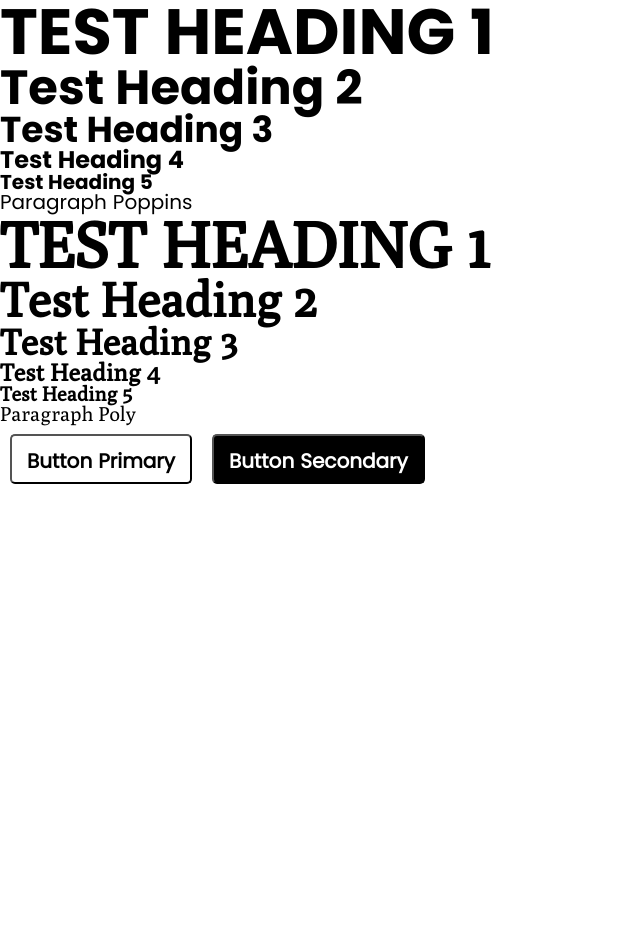
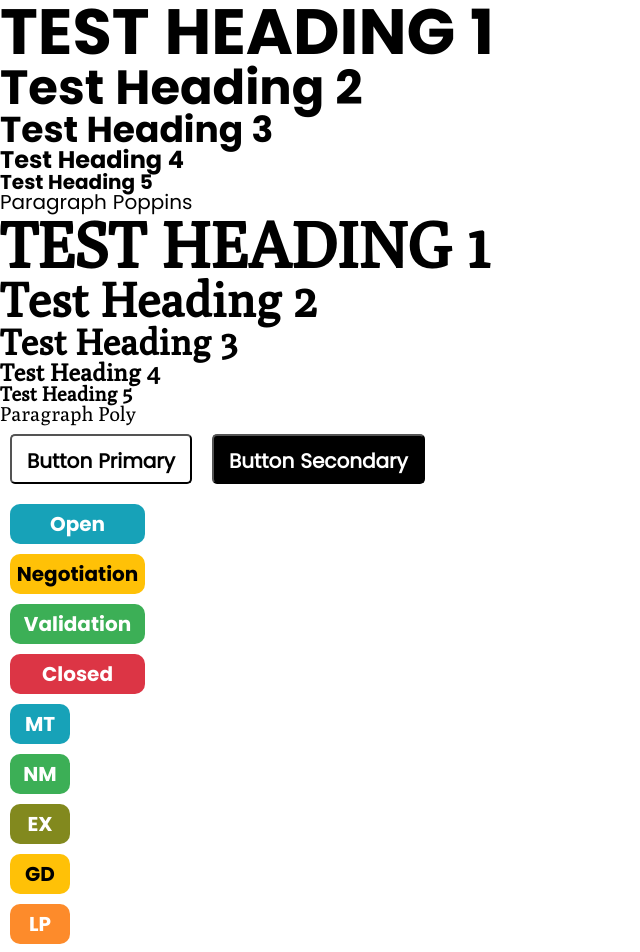
Before and after one commit to hannahazan/MagicTrade-front, an Angular app: page / in a window 1280 px wide. Shown: the top 952 px of the page, without its empty margins (0-640 px from the left). Before the commit the page ends 800 px from the top, so only its background shows below. Built offline with nearby package versions, Linux system fonts and the light colour scheme.

Commit message:
Feature : component state

```diff
--- a/src/app/app.component.html
+++ b/src/app/app.component.html
@@ -14,3 +14,4 @@
 <p class="paragraph-poly">Paragraph Poly</p>
 
 <app-button></app-button>
+<app-states></app-states>
--- a/src/app/app.component.ts
+++ b/src/app/app.component.ts
@@ -1,11 +1,13 @@
 import { Component } from '@angular/core';
 import {ButtonComponent} from "./components/button/button.component";
+import {StatesComponent} from "./components/states/states.component";
 
 @Component({
   selector: 'app-root',
   standalone: true,
   imports: [
-    ButtonComponent
+    ButtonComponent,
+    StatesComponent
   ],
   templateUrl: './app.component.html',
 })
--- /dev/null
+++ b/src/app/components/states/states.component.html
@@ -0,0 +1,11 @@
+<p class="States States--open">Open
+<p class="States States--negotiation">Negotiation</p>
+<p class="States States--validation">Validation</p>
+<p class="States States--closed">Closed</p>
+<p class="States States--mint">MT</p>
+<p class="States States--near-mint">NM</p>
+<p class="States States--excellent">EX</p>
+<p class="States States--good">GD</p>
+<p class="States States--light-played">LP</p>
+<p class="States States--played">PL</p>
+<p class="States States--poor">PO</p>
--- a/src/scss/abstracts/_variables.scss
+++ b/src/scss/abstracts/_variables.scss
@@ -28,6 +28,7 @@
 $font-size-36: 2.25rem; // 36px
 $font-size-24: 1.5rem; // 24px
 $font-size-20: 1.25rem; // 20px
+$font-size-18: 1.125rem; // 18px
 $font-size-16: 1rem; // 16px
 $font-size-14: .875rem; // 14px
 $font-size-12: .75rem; // 12px
--- /dev/null
+++ b/src/scss/components/atoms/_states.scss
@@ -0,0 +1,98 @@
+/********************************************
+************** SCSS Variables ***************
+********************************************/
+
+// Font size
+$state-font-size--mobile: $font-size-16;
+$state-font-size--tablet: $font-size-18;
+$state-font-size--desktop: $font-size-20;
+
+// State Height
+$state-height--mobile: 20px;
+$state-height--tablet: 30px;
+$state-height--desktop: 40px;
+
+/********************************************
+************** Custom properties ************
+********************************************/
+
+:root {
+  --state-font-size: #{$state-font-size--mobile};
+  --state-height: #{$state-height--mobile};
+
+  @include breakpoint('tablet') {
+    --state-font-size: #{$state-font-size--tablet};
+    --state-height: #{$state-height--tablet};
+  }
+
+  @include breakpoint('desktop') {
+    --state-font-size: #{$state-font-size--desktop};
+    --state-height: #{$state-height--desktop};
+  }
+}
+
+.States {
+  @include heading5-poppins;
+
+  font-size: var(--state-font-size);
+  height: var(--state-height);
+  display: flex;
+  align-items: center;
+  justify-content: center;
+  width: 60px;
+  border-radius: $border-radius-medium;
+  text-align: center;
+  box-sizing: border-box;
+  color: $white-color;
+  margin: 10px;
+
+  &--open {
+    background: $state-mint;
+    width: 135px;
+  }
+
+  &--negotiation {
+    background: $state-good;
+    color: $black-color;
+    width: 135px;
+  }
+
+  &--validation {
+    background: $state-near-mint;
+    width: 135px;
+  }
+
+  &--closed {
+    background: $state-poor;
+    width: 135px;
+  }
+
+  &--mint {
+    background: $state-mint;
+  }
+
+  &--near-mint {
+    background: $state-near-mint;
+  }
+
+  &--excellent {
+    background: $state-excellent;
+  }
+
+  &--good {
+    background: $state-good;
+    color: $black-color;
+  }
+
+  &--light-played {
+    background: $state-light-played;
+  }
+
+  &--played {
+    background: $state-played;
+  }
+
+  &--poor-closed {
+    background: $state-poor;
+  }
+}
--- a/src/styles.scss
+++ b/src/styles.scss
@@ -13,6 +13,7 @@
 // Components
 // Atoms
 @import "./scss/components/atoms/button";
+@import "./scss/components/atoms/states";
 // Molecules
 @import "./scss/components/molecules/card";
 // Organism
```
Also changed, not shown: src/app/components/states/states.component.ts (added, +12 -0 lines), src/scss/components/atoms/_button.scss (+8 -0 lines), src/app/components/states/states.component.scss (added), 1 other file (tests, documents, lock files or other folders).
